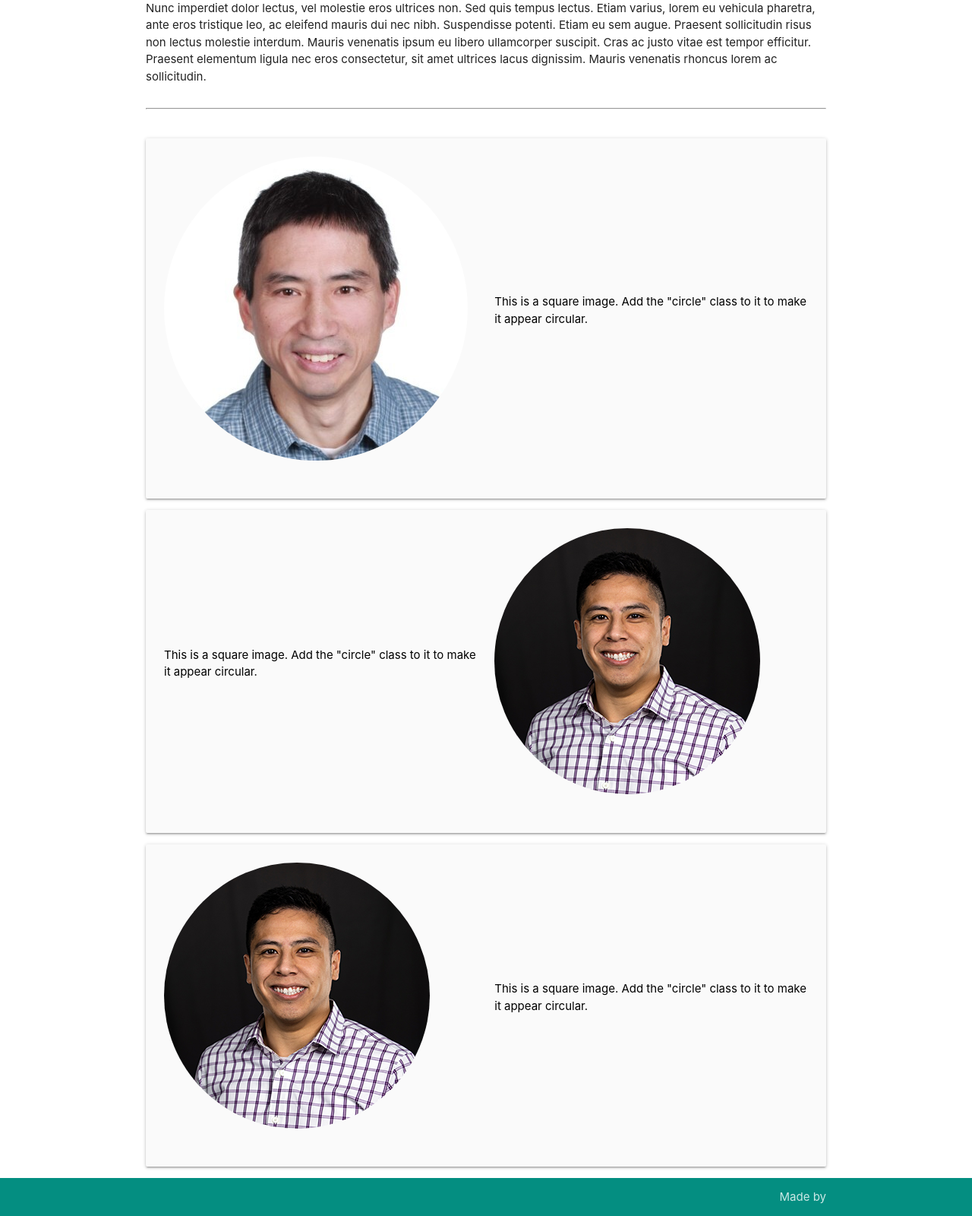
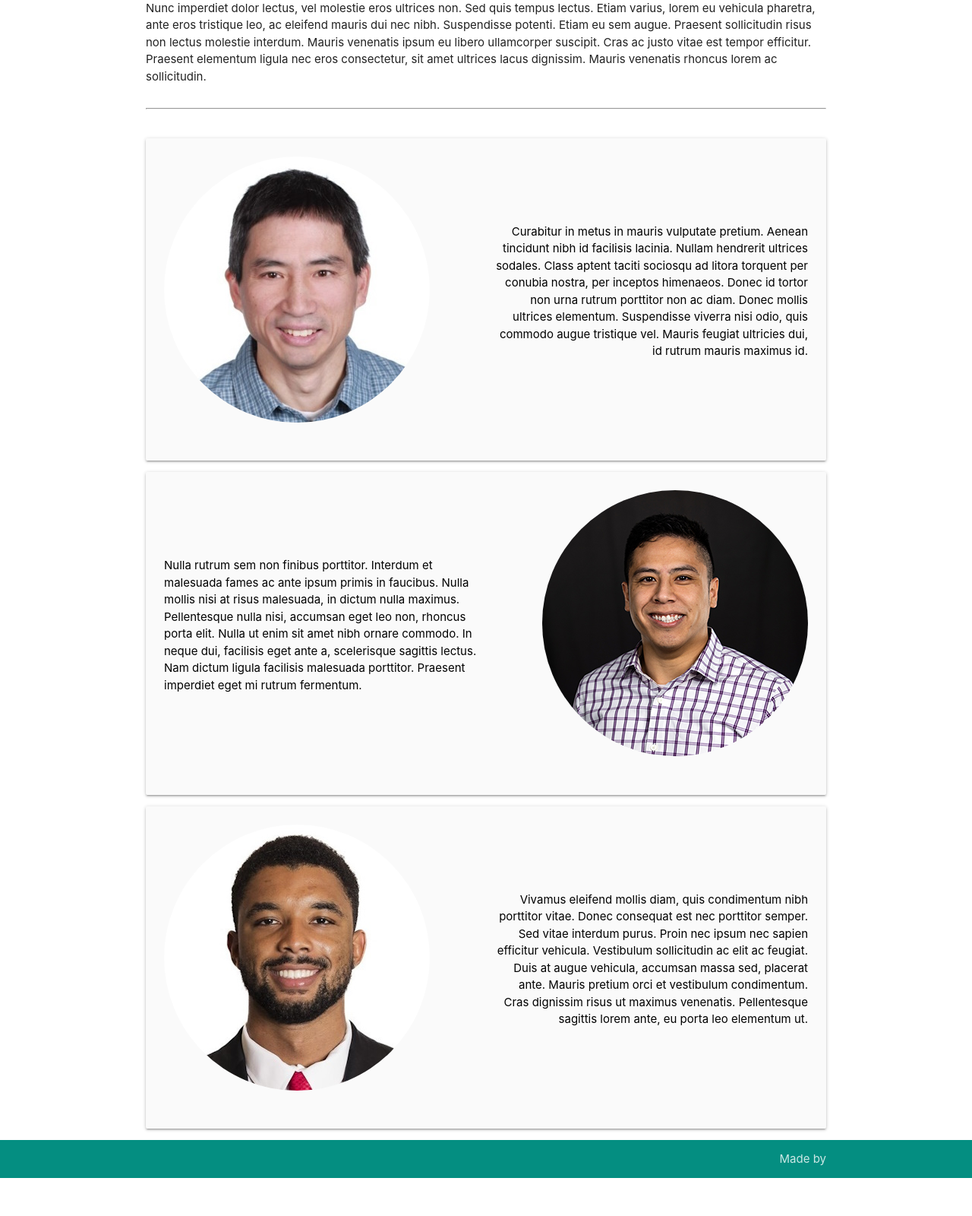
Before and after one commit to kenneychan/creatorWallet, a Django app: page /about/ in a window 1280 px wide. Shown: the part 420-2020 px from the top of the page at 76% size. After the commit the page ends 1970 px from the top, so only its background shows below. Run offline with Django 4.2, Linux system fonts and the light colour scheme.

Commit message:
added hover effects for the cards, and styled about page

```diff
--- a/creatorwallet/main_app/templates/about.html
+++ b/creatorwallet/main_app/templates/about.html
@@ -21,12 +21,15 @@
     <div class="col s12 m8 offset-m2 l6 offset-l3">
       <div class="card-panel grey lighten-5 z-depth-1">
         <div class="row valign-wrapper">
-          <div class="col s6">
+          <div class="col s6 left-align">
             <img src="../static/images/kenney_profile.jpeg" alt="" class="circle responsive-img">
           </div>
-          <div class="col s6">
+          <div class="col s6 right-align">
             <span class="black-text">
-              This is a square image. Add the "circle" class to it to make it appear circular.
+              Curabitur in metus in mauris vulputate pretium. Aenean tincidunt nibh id facilisis lacinia. Nullam hendrerit ultrices
+              sodales. Class aptent taciti sociosqu ad litora torquent per conubia nostra, per inceptos himenaeos. Donec id tortor non
+              urna rutrum porttitor non ac diam. Donec mollis ultrices elementum. Suspendisse viverra nisi odio, quis commodo augue
+              tristique vel. Mauris feugiat ultricies dui, id rutrum mauris maximus id.
             </span>
           </div>
         </div>
@@ -35,12 +38,15 @@
     <div class="col s12 m8 offset-m2 l6 offset-l3">
       <div class="card-panel grey lighten-5 z-depth-1">
         <div class="row valign-wrapper">
-          <div class="col s6">
+          <div class="col s6 left-align">
             <span class="black-text">
-              This is a square image. Add the "circle" class to it to make it appear circular.
+              Nulla rutrum sem non finibus porttitor. Interdum et malesuada fames ac ante ipsum primis in faucibus. Nulla mollis nisi
+              at risus malesuada, in dictum nulla maximus. Pellentesque nulla nisi, accumsan eget leo non, rhoncus porta elit. Nulla
+              ut enim sit amet nibh ornare commodo. In neque dui, facilisis eget ante a, scelerisque sagittis lectus. Nam dictum
+              ligula facilisis malesuada porttitor. Praesent imperdiet eget mi rutrum fermentum.
             </span>
           </div>
-          <div class="col s6">
+          <div class="col s6 right-align">
             <img src="../static/images/calvin_profile.jpg" alt="" class="circle responsive-img">
           </div>
         </div>
@@ -49,12 +55,15 @@
     <div class="col s12 m8 offset-m2 l6 offset-l3">
       <div class="card-panel grey lighten-5 z-depth-1">
         <div class="row valign-wrapper">
-          <div class="col s6">
-            <img src="../static/images/calvin_profile.jpg" alt="" class="circle responsive-img">
+          <div class="col s6 left-align">
+            <img src="../static/images/darius_profile.jpg" alt="" class="circle responsive-img">
           </div>
-          <div class="col s6">
+          <div class="col s6 right-align">
             <span class="black-text">
-              This is a square image. Add the "circle" class to it to make it appear circular.
+              Vivamus eleifend mollis diam, quis condimentum nibh porttitor vitae. Donec consequat est nec porttitor semper. Sed vitae
+              interdum purus. Proin nec ipsum nec sapien efficitur vehicula. Vestibulum sollicitudin ac elit ac feugiat. Duis at augue
+              vehicula, accumsan massa sed, placerat ante. Mauris pretium orci et vestibulum condimentum. Cras dignissim risus ut
+              maximus venenatis. Pellentesque sagittis lorem ante, eu porta leo elementum ut.
             </span>
           </div>
         </div>
--- a/creatorwallet/main_app/templates/base.html
+++ b/creatorwallet/main_app/templates/base.html
@@ -6,7 +6,7 @@
     <meta charset="UTF-8" />
     <meta name="viewport" content="width=device-width, initial-scale=1.0" />
     <meta http-equiv="X-UA-Compatible" content="ie=edge" />
-    <link rel="icon" href="../static/images/logo-icon.png">
+    <link rel="icon" href="{% static 'images/logo-icon.png' %}">
     <title>CreatorWallet</title>
     <link rel="stylesheet" href="https://cdnjs.cloudflare.com/ajax/libs/materialize/1.0.0/css/materialize.min.css" />
     <link rel="stylesheet" type="text/css" href="{% static 'css/style.css' %}" />
--- a/creatorwallet/main_app/templates/deals/detail.html
+++ b/creatorwallet/main_app/templates/deals/detail.html
@@ -7,7 +7,7 @@
   <div class="row">
     <div class="col s4">
       <div class="row">
-        <div class="card">
+        <div class="card hoverable">
           <div class="card-content">
             <span style='font-size:30px; float:right;'>
               {% if deal.done %}
@@ -107,7 +107,7 @@
             </form>
           </div>
         </div>
-        <div class="card">
+        <div class="card hoverable">
           <div class="card-content">
             {% for attachment in deal.attachment_set.all %}
             <li><a href="{{attachment.url}}" download>{{attachment.filename}}</a></li>
@@ -125,7 +125,7 @@
       </div>
     </div>
     <div class="col s4">
-      <div class="card-panel">
+      <div class="card-panel hoverable">
         <div class="row">
           <div class="col s6">
             <span style="font-weight: bold; font-size: 24px;">{{ deal.name }}'s Platforms</span>
--- a/creatorwallet/main_app/templates/deals/index.html
+++ b/creatorwallet/main_app/templates/deals/index.html
@@ -55,7 +55,7 @@
     <div class="row">
       {% for deal in deals %}
         <div class="col s4">
-          <div class="card">
+          <div class="card hoverable">
             <div class="card-content">
               <span style='font-size:30px; float:right;'>
                 {% if deal.done %}
--- a/creatorwallet/main_app/templates/main_app/platformContent_list.html
+++ b/creatorwallet/main_app/templates/main_app/platformContent_list.html
@@ -39,7 +39,7 @@
     <div class="row">
       {% for platformcontent in platformcontent_list %}
         <div class="col s4">
-          <div class="card">
+          <div class="card hoverable">
             <div class="card-content">
               <span class="card-title" style="font-weight:bold;">{{ platformcontent.name }}</span>
               <a href="{{ platformcontent.url }}" target="_blank">{{ platformcontent.url|linebreaks }}</a>
```
Also changed, not shown: creatorwallet/main_app/static/images/darius_profile.jpg, creatorwallet/main_app/static/images/kenney_profile.jpeg.
